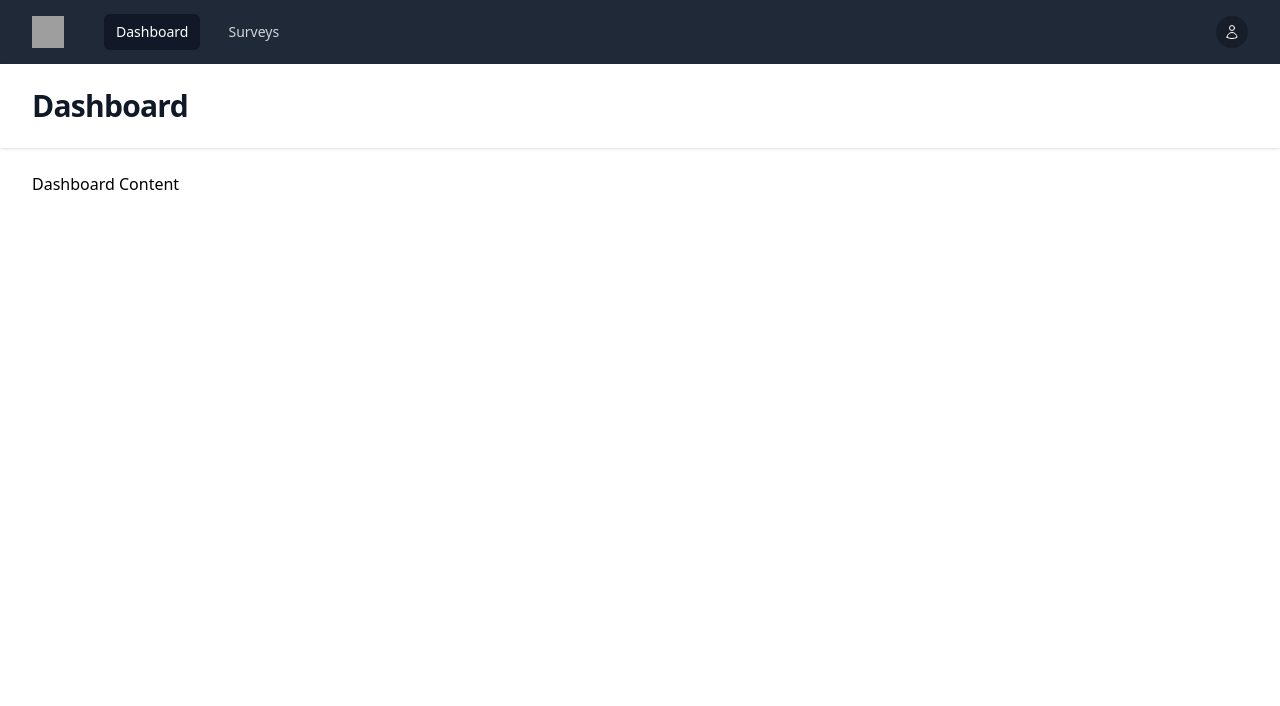
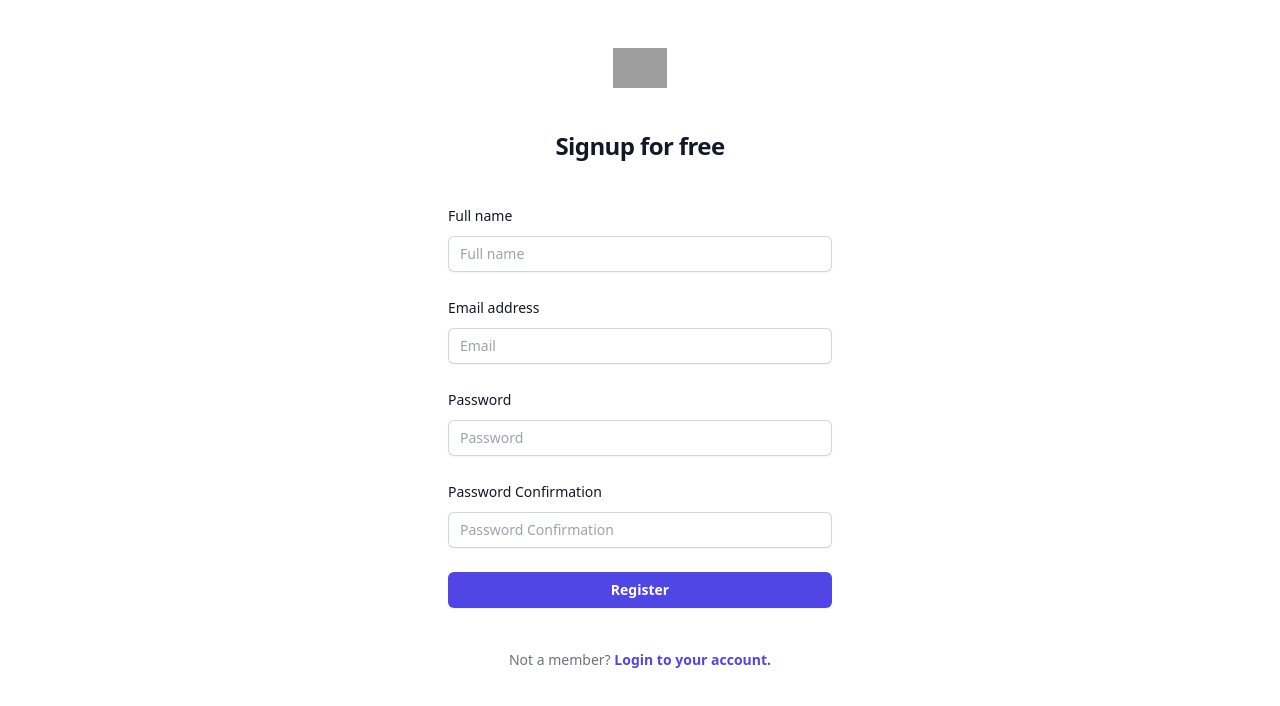
Before and after one commit to mahmudulhsn/react-survey, a React (Vite) app: page /signup in a window 1280 px wide. Before the commit this address led to /. Shown: the top 706 px of the page. Built offline with nearby package versions, Linux system fonts and the light colour scheme; no server answers; grey boxes are pictures that could not be loaded.

Commit message:
feat: registration done

```diff
--- a/src/axios.js
+++ b/src/axios.js
@@ -3,11 +3,13 @@ import router from "./router";
 
 const axiosClient = axios.create({
   baseURL: `${import.meta.env.VITE_API_BASE_URL}/api`,
+  headers: { "Access-Control-Allow-Credentials": true },
 });
 
 axiosClient.interceptors.request.use((config) => {
   const token = "123"; //TODO
   config.headers.Authorization = `Bearer ${token}`;
+  return config;
 });
 
 axiosClient.interceptors.response.use(
--- a/src/contexts/ContextProvider.jsx
+++ b/src/contexts/ContextProvider.jsx
@@ -186,14 +186,20 @@ const tmpSurveys = [
 ];
 
 export const ContextProvider = ({ children }) => {
-  const [currentUser, setCurrentUser] = useState({
-    name: "Tom Cook",
-    email: "tom@example.com",
-    imageUrl:
-      "https://images.unsplash.com/photo-1472099645785-5658abf4ff4e?ixlib=rb-1.2.1&ixid=eyJhcHBfaWQiOjEyMDd9&auto=format&fit=facearea&facepad=2&w=256&h=256&q=80",
-  });
-  const [userToken, setUserToken] = useState("sdf");
+  const [currentUser, setCurrentUser] = useState({});
+  const [userToken, _setUserToken] = useState(
+    localStorage.getItem("TOKEN") || ""
+  );
   const [surveys, setSurveys] = useState(tmpSurveys);
+
+  const setUserToken = (token) => {
+    if (token) {
+      localStorage.setItem("TOKEN", token);
+    } else {
+      localStorage.removeItem("TOKEN");
+    }
+    _setUserToken(token);
+  };
 
   return (
     <StateContext.Provider
--- a/src/router.jsx
+++ b/src/router.jsx
@@ -5,7 +5,7 @@ import Signup from "./views/Signup";
 import Surveys from "./views/Surveys";
 import GuestLayout from "./Layouts/GuestLayout";
 import DefaultLayout from "./Layouts/DefaultLayout";
-import CreateSurvey from "./views/CreateSurvey";
+import SurveyView from "./views/SurveyView";
 const router = createBrowserRouter([
   {
     path: "/",
@@ -21,7 +21,7 @@ const router = createBrowserRouter([
       },
       {
         path: "/surveys/create",
-        element: <CreateSurvey />,
+        element: <SurveyView />,
       },
     ],
   },
--- a/src/views/Signup.jsx
+++ b/src/views/Signup.jsx
@@ -1,11 +1,75 @@
+import { useState } from "react";
+import { Link } from "react-router-dom";
+import axiosClient from "../axios";
+import { useStateContext } from "../contexts/ContextProvider";
+
 export default function Signup() {
+  const [name, setName] = useState("");
+  const [email, setEmail] = useState("");
+  const [password, setPassword] = useState("");
+  const [passwordConfirmation, setPasswordConfirmation] = useState("");
+  const [validationError, setValidationError] = useState({});
+
+  const { setCurrentUser, setUserToken } = useStateContext();
+
+  const onSubmit = (event) => {
+    event.preventDefault();
+
+    axiosClient
+      .post("/register", {
+        name,
+        email,
+        password,
+        password_confirmation: passwordConfirmation,
+      })
+      .then(({ data }) => {
+        setCurrentUser(data.user);
+        setUserToken(data.token);
+        setValidationError({});
+      })
+      .catch((error) => {
+        if (error?.response?.status === 422) {
+          setValidationError(error.response.data.errors);
+        } else {
+          console.log(error);
+        }
+      });
+  };
+
   return (
     <>
       <div className="sm:mx-auto sm:w-full sm:max-w-sm">
         <h2 className="mt-10 mb-10 text-center text-2xl font-bold leading-9 tracking-tight text-gray-900">
           Signup for free
         </h2>
-        <form className="space-y-6" action="#" method="POST">
+        <form
+          className="space-y-6"
+          action="#"
+          method="POST"
+          onSubmit={onSubmit}
+        >
+          <div>
+            <label
+              htmlFor="name"
+              className="block text-sm font-medium leading-6 text-gray-900"
+            >
+              Full name
+            </label>
+            <div className="mt-2">
+              <input
+                name="name"
+                type="name"
+                placeholder="Full name"
+                onChange={(event) => setName(event.target.value)}
+                required
+                className="block w-full rounded-md border-0 px-3 py-1.5 text-gray-900 shadow-sm ring-1 ring-inset ring-gray-300 placeholder:text-gray-400 focus:ring-2 focus:ring-inset focus:ring-indigo-600 sm:text-sm sm:leading-6"
+              />
+            </div>
+            {validationError["name"] && (
+              <span className="text-red-600">{validationError["name"]}</span>
+            )}
+          </div>
+
           <div>
             <label
               htmlFor="email"
@@ -15,14 +79,17 @@ export default function Signup() {
             </label>
             <div className="mt-2">
               <input
-                id="email"
                 name="email"
                 type="email"
-                autoComplete="email"
+                placeholder="Email"
+                onChange={(event) => setEmail(event.target.value)}
                 required
                 className="block w-full rounded-md border-0 py-1.5 text-gray-900 shadow-sm ring-1 ring-inset ring-gray-300 placeholder:text-gray-400 focus:ring-2 focus:ring-inset focus:ring-indigo-600 sm:text-sm sm:leading-6"
               />
             </div>
+            {validationError["email"] && (
+              <span className="text-red-600">{validationError["email"]}</span>
+            )}
           </div>
 
           <div>
@@ -33,25 +100,50 @@ export default function Signup() {
               >
                 Password
               </label>
-              <div className="text-sm">
-                <a
-                  href="#"
-                  className="font-semibold text-indigo-600 hover:text-indigo-500"
-                >
-                  Forgot password?
-                </a>
-              </div>
             </div>
             <div className="mt-2">
               <input
-                id="password"
                 name="password"
                 type="password"
-                autoComplete="current-password"
+                placeholder="Password"
+                onChange={(event) => setPassword(event.target.value)}
                 required
                 className="block w-full rounded-md border-0 py-1.5 text-gray-900 shadow-sm ring-1 ring-inset ring-gray-300 placeholder:text-gray-400 focus:ring-2 focus:ring-inset focus:ring-indigo-600 sm:text-sm sm:leading-6"
               />
             </div>
+            {validationError["password"] && (
+              <span className="text-red-600">
+                {validationError["password"]}
+              </span>
+            )}
+          </div>
+
+          <div>
+            <div className="flex items-center justify-between">
+              <label
+                htmlFor="password"
+                className="block text-sm font-medium leading-6 text-gray-900"
+              >
+                Password Confirmation
+              </label>
+            </div>
+            <div className="mt-2">
+              <input
+                name="passwordConfirmation"
+                type="password"
+                placeholder="Password Confirmation"
+                onChange={(event) =>
+                  setPasswordConfirmation(event.target.value)
+                }
+                required
+                className="block w-full rounded-md border-0 py-1.5 text-gray-900 shadow-sm ring-1 ring-inset ring-gray-300 placeholder:text-gray-400 focus:ring-2 focus:ring-inset focus:ring-indigo-600 sm:text-sm sm:leading-6"
+              />
+            </div>
+            {validationError["password_confirmation"] && (
+              <span className="text-red-600">
+                {validationError["password_confirmation"]}
+              </span>
+            )}
           </div>
 
           <div>
@@ -59,19 +151,19 @@ export default function Signup() {
               type="submit"
               className="flex w-full justify-center rounded-md bg-indigo-600 px-3 py-1.5 text-sm font-semibold leading-6 text-white shadow-sm hover:bg-indigo-500 focus-visible:outline focus-visible:outline-2 focus-visible:outline-offset-2 focus-visible:outline-indigo-600"
             >
-              Sign in
+              Register
             </button>
           </div>
         </form>
 
         <p className="mt-10 text-center text-sm text-gray-500">
           Not a member?{" "}
-          <a
-            href="#"
+          <Link
+            to="/login"
             className="font-semibold leading-6 text-indigo-600 hover:text-indigo-500"
           >
-            Start a 14 day free trial
-          </a>
+            Login to your account.
+          </Link>
         </p>
       </div>
     </>
--- a/src/views/CreateSurvey.jsx
+++ b/src/views/SurveyView.jsx
@@ -3,7 +3,7 @@ import { LinkIcon, PhotoIcon, TrashIcon } from "@heroicons/react/24/outline";
 import TButton from "../components/core/TButton";
 import { useState } from "react";
 
-const CreateSurvey = () => {
+const SurveyView = () => {
   const [survey, setSurvey] = useState({
     title: "",
     slug: "",
@@ -162,4 +162,4 @@ const CreateSurvey = () => {
   );
 };
 
-export default CreateSurvey;
+export default SurveyView;
```
Also changed, not shown: 1 other file (tests, documents, lock files or other folders).
